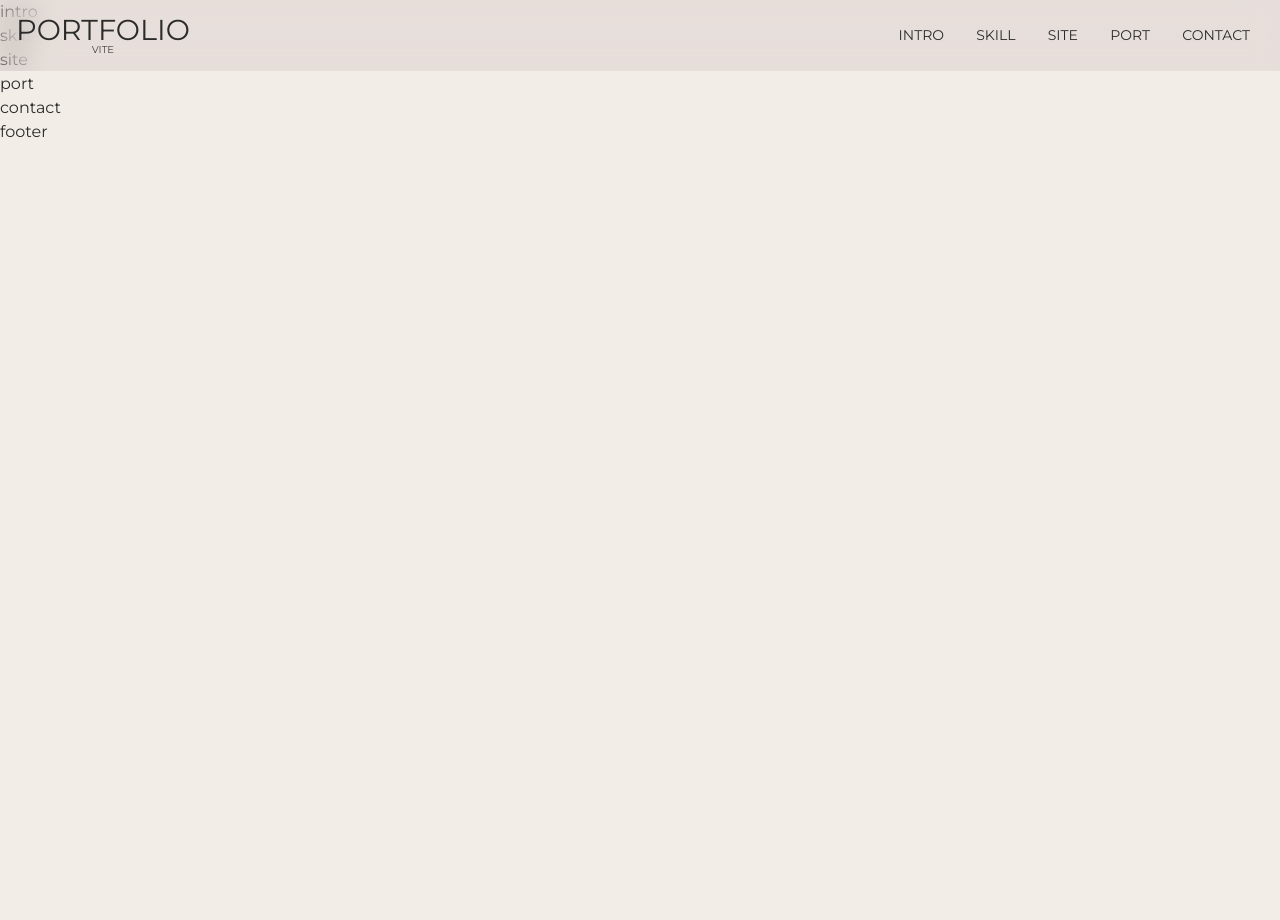
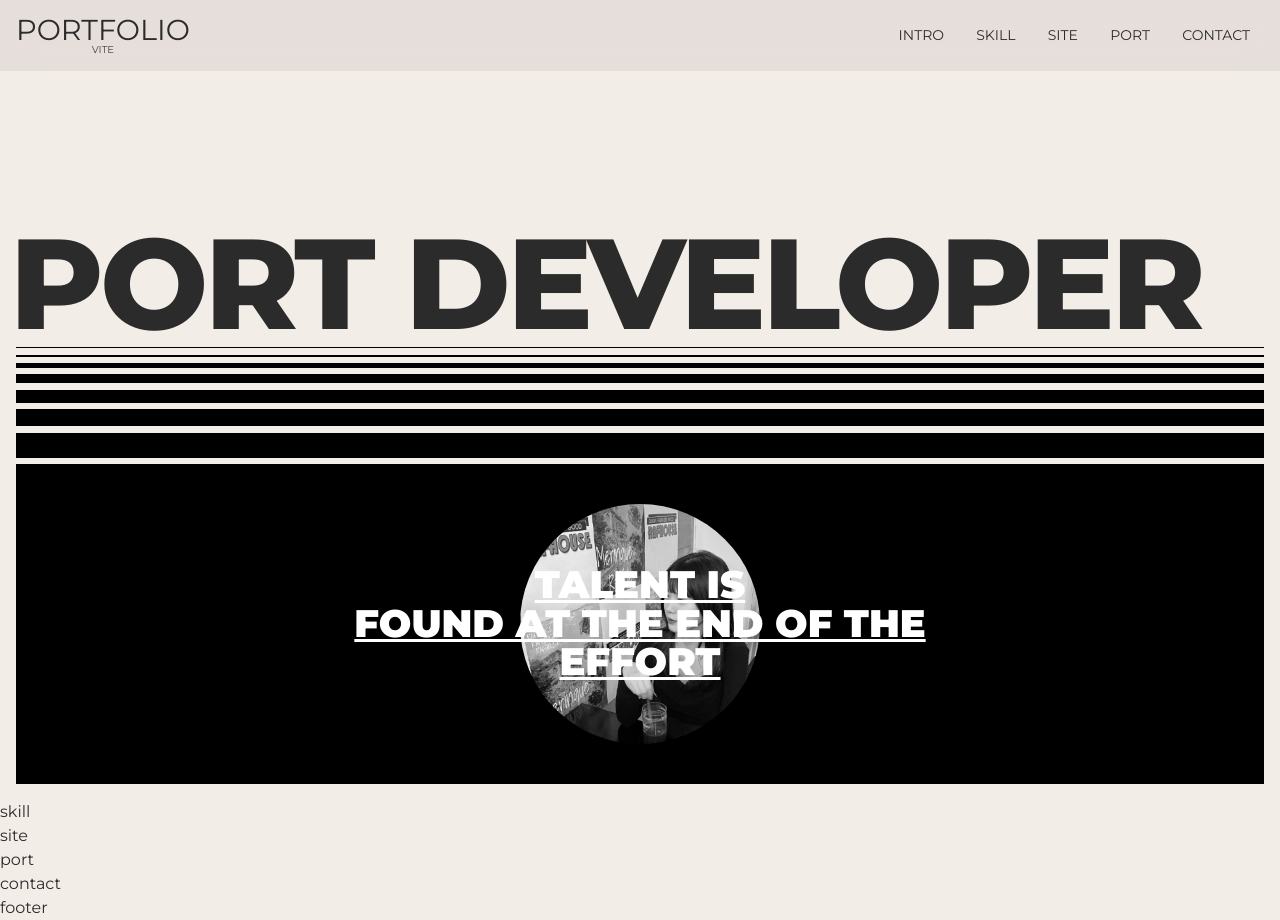
Before and after one commit to zz1m1n1/port2024-vite, a website built with Vite: page src/index.html in a window 1280 px wide. Before the commit the page ends 800 px from the top, so only its background shows below. Built offline with nearby package versions, Linux system fonts and the light colour scheme; a small style sheet from the web is missing; a web font is replaced by a local one.

Commit message:
소개영역 완료

```diff
--- a/src/assets/css/section/intro.css
+++ b/src/assets/css/section/intro.css
@@ -1,3 +1,138 @@
 #intro {
+    height: 100vh;
+}
+.intro__inner{
+    width: 100%;
+    height: 100%;
+    display: flex;
+    align-items: flex-start;
+    justify-content: flex-end;
+    flex-direction: column;
+    padding: 16px;
 
 }
+.intro__title{
+    font-size: 10vw;
+    text-transform: uppercase;
+    line-height: 1;
+    font-weight: 800;
+    white-space: nowrap;
+    text-indent: -0.5vw;
+    letter-spacing: -0.3vw;
+}
+.intro__text{
+    width: 100%;
+    height: 40vh;
+    background-color: var(--black);
+    color: var(--white);
+    display: flex;
+    align-items: center;
+    justify-content: center;
+    flex-direction: column;
+    position: relative;
+}
+.intro__text .text {
+    font-size: 3vw;
+    line-height: 1;
+    font-weight: 900;
+    text-transform: uppercase;
+    text-decoration: underline;
+    text-align: center;
+    position: relative;
+    z-index: 100;
+    transition: all 0.3s;
+    cursor: all-scroll;
+}
+.intro__text .img{
+    position: absolute;
+    left: 50%;
+    top: 50%;
+    transform: translate(-50%, -50%);
+    width: 30vh;
+    height: 30vh;
+    border-radius: 50%;
+    overflow: hidden;
+    filter: grayscale(100%);
+    transition: all 0.3s;
+}
+.intro__text:hover .text{
+    opacity: 0;
+}
+.intro__text:hover .img{
+    filter: grayscale(0);
+}
+
+.intro_lines{
+    width: 100%;
+}
+.intro_lines .line{
+    display: block;
+    width: 100%;
+    height: 1px;
+    background-color: var(--black);
+    margin-bottom: 0.5vw;
+}
+.intro_lines.bottom .line{
+    margin-top: 0.5vw;
+    margin-bottom: 0;
+    display: none;
+}
+.intro_lines .line:nth-child(1){
+    height: 1px;
+}
+.intro_lines .line:nth-child(2){
+    height: 2px;
+}
+.intro_lines .line:nth-child(3){
+    height: 5px;
+}
+.intro_lines .line:nth-child(4){
+    height: 9px;
+}
+.intro_lines .line:nth-child(5){
+    height: 13px;
+}
+.intro_lines .line:nth-child(6){
+    height: 17px;
+}
+.intro_lines .line:nth-child(7){
+    height: 25px;
+}
+.intro_lines.bottom .line:nth-child(1){
+    height: 25px;
+}
+.intro_lines.bottom .line:nth-child(2){
+    height: 17px;
+}
+.intro_lines.bottom .line:nth-child(3){
+    height: 13px;
+}
+.intro_lines.bottom .line:nth-child(4){
+    height: 9px;
+}
+.intro_lines.bottom .line:nth-child(5){
+    height: 5px;
+}
+.intro_lines.bottom .line:nth-child(6){
+    height: 2px;
+}
+.intro_lines.bottom .line:nth-child(7){
+    height: 1px;
+}
+
+@media (max-width: 800px){
+    .intro__inner{
+        justify-content: center;
+    }
+    .intro_lines.bottom .line {
+        display: block;
+    }
+    .intro__text .text {
+        font-size: 24px;
+    }
+}
+@media (max-width: 480px){
+    .intro__title{
+        display: none;
+    }
+}
--- a/src/index.html
+++ b/src/index.html
@@ -53,7 +53,41 @@
 
   <main id ="main" role="main">
     <section id="intro">
-        intro
+        <div class="intro__inner">
+          <div class="intro__title">
+            port developer
+          </div>
+          <div class="intro_lines" aria-hidden="true">
+            <span class="line"></span>
+            <span class="line"></span>
+            <span class="line"></span>
+            <span class="line"></span>
+            <span class="line"></span>
+            <span class="line"></span>
+            <span class="line"></span>
+          </div>
+          <div class="intro__text">
+            <div class="text">
+              <div>talent is</div>
+              <div>found at the end of the</div>
+              <div>effort</div>
+          </div>
+          <div class="img">
+              <img src="assets/img/about.jpg" alt="어바웃미" />
+          </div>
+         </div>
+          <div class="intro_lines bottom" aria-hidden="true">
+              <span class="line"></span>
+              <span class="line"></span>
+              <span class="line"></span>
+              <span class="line"></span>
+              <span class="line"></span>
+              <span class="line"></span>
+              <span class="line"></span>
+          </div>
+
+
+        </div>
     </section>
     <!-- //intro -->
 
```
Also changed, not shown: src/assets/img/about.jpg (added).
